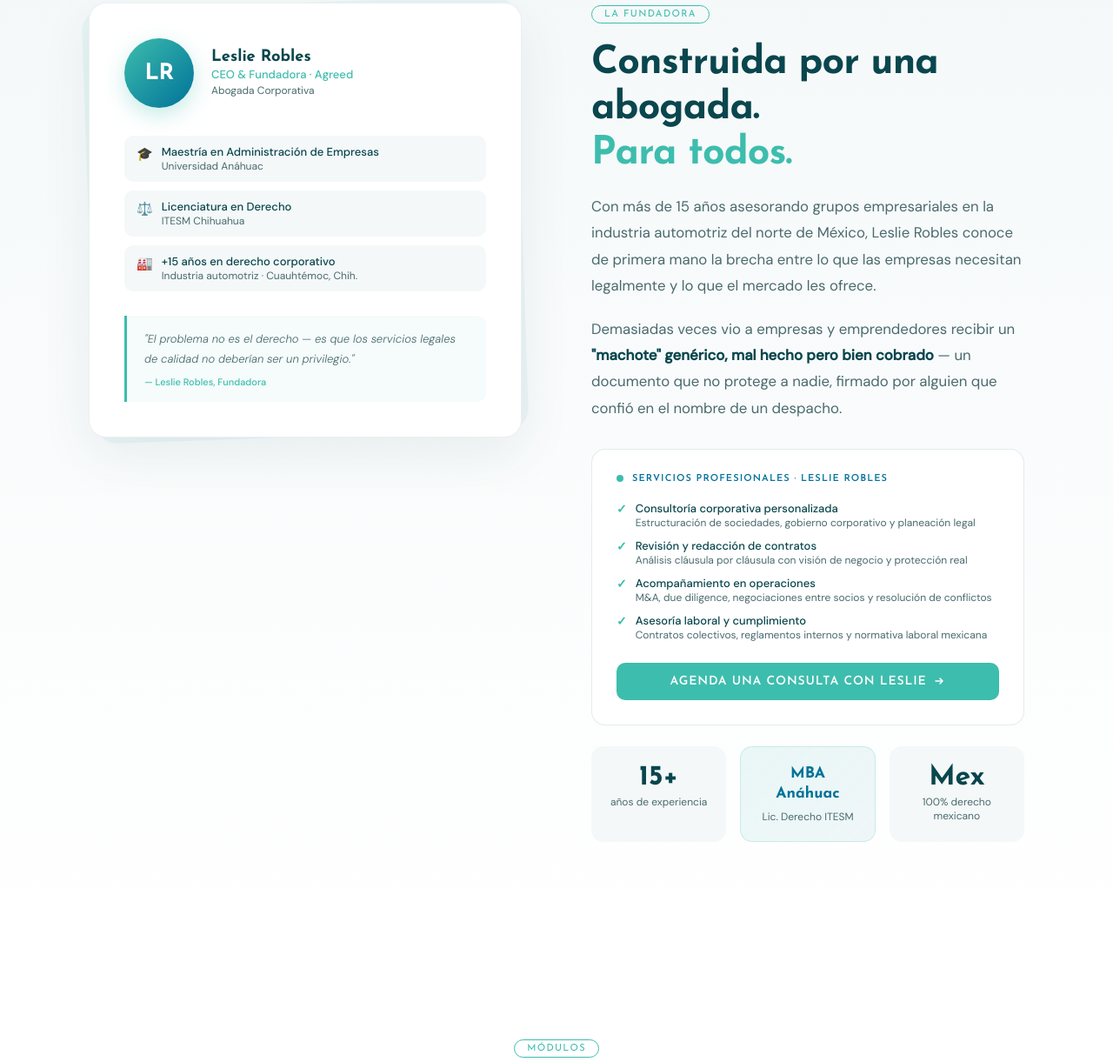
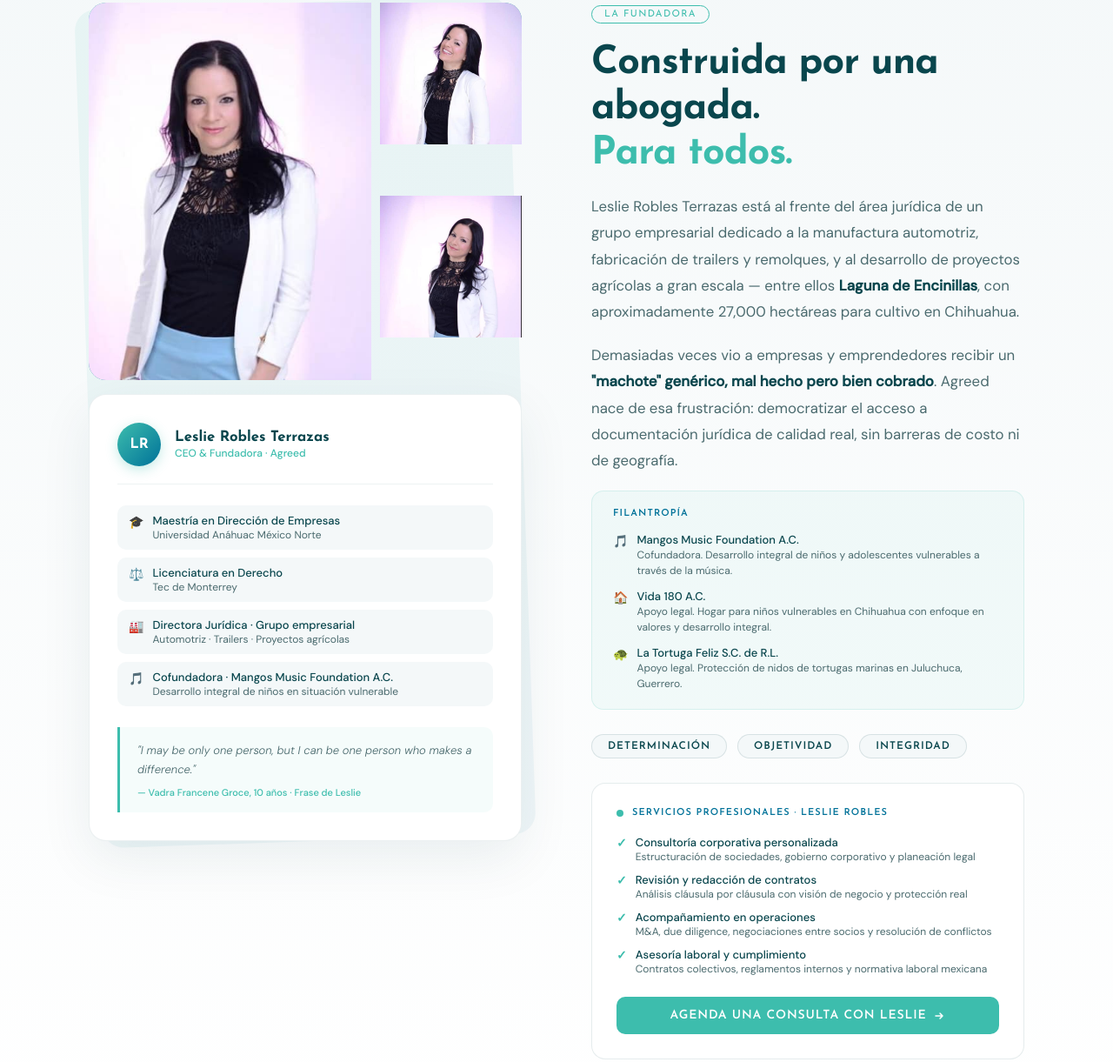
Before and after one commit to noeljau/agreed-site, a plain HTML site: page index.html in a window 1280 px wide. Shown: the part 3790-5011 px from the top of the page at 87% size. Drawn offline with Linux system fonts and the light colour scheme; a script that the page names is missing.

Commit message:
Update founder section with real bio, philanthropy, values, photo slots

```diff
--- a/index.html
+++ b/index.html
@@ -900,47 +900,69 @@
 
       <!-- Visual izquierda -->
       <div style="position:relative;">
+        <!-- Fondo decorativo -->
         <div style="position:absolute;inset:0;background:linear-gradient(135deg,rgba(61,189,173,0.08),rgba(0,114,153,0.05));border-radius:24px;transform:rotate(-2deg);"></div>
-        <div style="position:relative;background:var(--white);border-radius:20px;border:1px solid rgba(9,70,77,0.08);padding:2.5rem;box-shadow:0 20px 60px rgba(9,70,77,0.08);">
-          <!-- Avatar LR -->
-          <div style="display:flex;align-items:center;gap:1.25rem;margin-bottom:2rem;">
-            <div style="width:80px;height:80px;border-radius:50%;background:linear-gradient(135deg,var(--p2),var(--p1));display:flex;align-items:center;justify-content:center;flex-shrink:0;box-shadow:0 8px 24px rgba(61,189,173,0.3);">
-              <span style="font-family:'Josefin Sans',sans-serif;font-size:1.6rem;font-weight:700;color:white;letter-spacing:-0.02em;">LR</span>
+
+        <!-- Galería de fotos -->
+        <div style="position:relative;display:grid;grid-template-columns:2fr 1fr;grid-template-rows:auto auto;gap:10px;margin-bottom:16px;border-radius:20px;overflow:hidden;">
+          <div style="grid-row:1/3;aspect-ratio:3/4;background:linear-gradient(135deg,var(--p2),var(--p1));overflow:hidden;">
+            <img src="/media/leslie1.jpg" alt="Leslie Robles Terrazas" style="width:100%;height:100%;object-fit:cover;object-position:top;" onerror="this.style.display='none'">
+          </div>
+          <div style="aspect-ratio:1/1;background:linear-gradient(135deg,var(--s1),var(--p2));overflow:hidden;">
+            <img src="/media/leslie2.jpg" alt="Leslie Robles Terrazas" style="width:100%;height:100%;object-fit:cover;object-position:top;" onerror="this.style.display='none'">
+          </div>
+          <div style="aspect-ratio:1/1;background:linear-gradient(135deg,var(--base),var(--p1));overflow:hidden;">
+            <img src="/media/leslie3.jpg" alt="Leslie Robles Terrazas" style="width:100%;height:100%;object-fit:cover;object-position:top;" onerror="this.style.display='none'">
+          </div>
+        </div>
+
+        <!-- Card credenciales -->
+        <div style="position:relative;background:var(--white);border-radius:20px;border:1px solid rgba(9,70,77,0.08);padding:2rem;box-shadow:0 20px 60px rgba(9,70,77,0.08);">
+          <!-- Nombre -->
+          <div style="display:flex;align-items:center;gap:1rem;margin-bottom:1.5rem;padding-bottom:1.25rem;border-bottom:1px solid rgba(9,70,77,0.07);">
+            <div style="width:50px;height:50px;border-radius:50%;background:linear-gradient(135deg,var(--p2),var(--p1));display:flex;align-items:center;justify-content:center;flex-shrink:0;box-shadow:0 4px 14px rgba(61,189,173,0.3);">
+              <span style="font-family:'Josefin Sans',sans-serif;font-size:1rem;font-weight:700;color:white;">LR</span>
             </div>
             <div>
-              <div style="font-family:'Josefin Sans',sans-serif;font-size:1.15rem;font-weight:700;color:var(--base);">Leslie Robles</div>
-              <div style="font-size:13px;color:var(--p2);font-weight:500;margin-top:2px;">CEO &amp; Fundadora · Agreed</div>
-              <div style="font-size:12px;color:var(--muted);margin-top:2px;">Abogada Corporativa</div>
+              <div style="font-family:'Josefin Sans',sans-serif;font-size:1.05rem;font-weight:700;color:var(--base);">Leslie Robles Terrazas</div>
+              <div style="font-size:12px;color:var(--p2);font-weight:500;margin-top:2px;">CEO &amp; Fundadora · Agreed</div>
             </div>
           </div>
           <!-- Credenciales -->
-          <div style="display:flex;flex-direction:column;gap:10px;margin-bottom:1.75rem;">
-            <div style="display:flex;align-items:flex-start;gap:10px;padding:10px 14px;background:var(--light);border-radius:10px;">
-              <span style="font-size:15px;margin-top:1px;">🎓</span>
+          <div style="display:flex;flex-direction:column;gap:9px;margin-bottom:1.5rem;">
+            <div style="display:flex;align-items:flex-start;gap:10px;padding:9px 13px;background:var(--light);border-radius:10px;">
+              <span style="font-size:14px;margin-top:1px;">🎓</span>
               <div>
-                <div style="font-size:13px;font-weight:500;color:var(--base);">Maestría en Administración de Empresas</div>
-                <div style="font-size:12px;color:var(--muted);">Universidad Anáhuac</div>
+                <div style="font-size:13px;font-weight:500;color:var(--base);">Maestría en Dirección de Empresas</div>
+                <div style="font-size:12px;color:var(--muted);">Universidad Anáhuac México Norte</div>
               </div>
             </div>
-            <div style="display:flex;align-items:flex-start;gap:10px;padding:10px 14px;background:var(--light);border-radius:10px;">
-              <span style="font-size:15px;margin-top:1px;">⚖️</span>
+            <div style="display:flex;align-items:flex-start;gap:10px;padding:9px 13px;background:var(--light);border-radius:10px;">
+              <span style="font-size:14px;margin-top:1px;">⚖️</span>
               <div>
                 <div style="font-size:13px;font-weight:500;color:var(--base);">Licenciatura en Derecho</div>
-                <div style="font-size:12px;color:var(--muted);">ITESM Chihuahua</div>
+                <div style="font-size:12px;color:var(--muted);">Tec de Monterrey</div>
               </div>
             </div>
-            <div style="display:flex;align-items:flex-start;gap:10px;padding:10px 14px;background:var(--light);border-radius:10px;">
-              <span style="font-size:15px;margin-top:1px;">🏭</span>
+            <div style="display:flex;align-items:flex-start;gap:10px;padding:9px 13px;background:var(--light);border-radius:10px;">
+              <span style="font-size:14px;margin-top:1px;">🏭</span>
               <div>
-                <div style="font-size:13px;font-weight:500;color:var(--base);">+15 años en derecho corporativo</div>
-                <div style="font-size:12px;color:var(--muted);">Industria automotriz · Cuauhtémoc, Chih.</div>
+                <div style="font-size:13px;font-weight:500;color:var(--base);">Directora Jurídica · Grupo empresarial</div>
+                <div style="font-size:12px;color:var(--muted);">Automotriz · Trailers · Proyectos agrícolas</div>
+              </div>
+            </div>
+            <div style="display:flex;align-items:flex-start;gap:10px;padding:9px 13px;background:var(--light);border-radius:10px;">
+              <span style="font-size:14px;margin-top:1px;">🎵</span>
+              <div>
+                <div style="font-size:13px;font-weight:500;color:var(--base);">Cofundadora · Mangos Music Foundation A.C.</div>
+                <div style="font-size:12px;color:var(--muted);">Desarrollo integral de niños en situación vulnerable</div>
               </div>
             </div>
           </div>
           <!-- Quote -->
           <div style="border-left:3px solid var(--p2);padding:1rem 1.25rem;background:rgba(61,189,173,0.05);border-radius:0 10px 10px 0;">
-            <p style="font-size:13px;color:var(--muted);line-height:1.7;font-style:italic;">"El problema no es el derecho — es que los servicios legales de calidad no deberían ser un privilegio."</p>
-            <p style="font-size:11px;color:var(--p2);font-weight:500;margin-top:.5rem;font-style:normal;">— Leslie Robles, Fundadora</p>
+            <p style="font-size:13px;color:var(--muted);line-height:1.7;font-style:italic;">"I may be only one person, but I can be one person who makes a difference."</p>
+            <p style="font-size:11px;color:var(--p2);font-weight:500;margin-top:.5rem;font-style:normal;">— Vadra Francene Groce, 10 años · Frase de Leslie</p>
           </div>
         </div>
       </div>
@@ -953,14 +975,49 @@
           <span style="color:var(--p2);">Para todos.</span>
         </h2>
         <p style="font-size:1.05rem;color:var(--muted);line-height:1.8;margin-bottom:1.25rem;">
-          Con más de 15 años asesorando grupos empresariales en la industria automotriz del norte de México, Leslie Robles conoce de primera mano la brecha entre lo que las empresas necesitan legalmente y lo que el mercado les ofrece.
+          Leslie Robles Terrazas está al frente del área jurídica de un grupo empresarial dedicado a la manufactura automotriz, fabricación de trailers y remolques, y al desarrollo de proyectos agrícolas a gran escala — entre ellos <strong style="color:var(--base);">Laguna de Encinillas</strong>, con aproximadamente 27,000 hectáreas para cultivo en Chihuahua.
         </p>
-        <p style="font-size:1.05rem;color:var(--muted);line-height:1.8;margin-bottom:2rem;">
-          Demasiadas veces vio a empresas y emprendedores recibir un <strong style="color:var(--base);">"machote" genérico, mal hecho pero bien cobrado</strong> — un documento que no protege a nadie, firmado por alguien que confió en el nombre de un despacho.
+        <p style="font-size:1.05rem;color:var(--muted);line-height:1.8;margin-bottom:1.25rem;">
+          Demasiadas veces vio a empresas y emprendedores recibir un <strong style="color:var(--base);">"machote" genérico, mal hecho pero bien cobrado</strong>. Agreed nace de esa frustración: democratizar el acceso a documentación jurídica de calidad real, sin barreras de costo ni de geografía.
         </p>
 
+        <!-- Filantropía -->
+        <div style="background:rgba(61,189,173,0.05);border:1px solid rgba(61,189,173,0.15);border-radius:14px;padding:1.25rem 1.5rem;margin-bottom:1.75rem;">
+          <div style="font-family:'Josefin Sans',sans-serif;font-size:11px;letter-spacing:0.1em;text-transform:uppercase;color:var(--p1);font-weight:600;margin-bottom:1rem;">Filantropía</div>
+          <div style="display:flex;flex-direction:column;gap:.75rem;">
+            <div style="display:flex;align-items:flex-start;gap:10px;">
+              <span style="font-size:14px;flex-shrink:0;margin-top:1px;">🎵</span>
+              <div>
+                <div style="font-size:13px;font-weight:500;color:var(--base);">Mangos Music Foundation A.C.</div>
+                <div style="font-size:12px;color:var(--muted);line-height:1.5;">Cofundadora. Desarrollo integral de niños y adolescentes vulnerables a través de la música.</div>
+              </div>
+            </div>
+            <div style="display:flex;align-items:flex-start;gap:10px;">
+              <span style="font-size:14px;flex-shrink:0;margin-top:1px;">🏠</span>
+              <div>
+                <div style="font-size:13px;font-weight:500;color:var(--base);">Vida 180 A.C.</div>
+                <div style="font-size:12px;color:var(--muted);line-height:1.5;">Apoyo legal. Hogar para niños vulnerables en Chihuahua con enfoque en valores y desarrollo integral.</div>
+              </div>
+            </div>
+            <div style="display:flex;align-items:flex-start;gap:10px;">
+              <span style="font-size:14px;flex-shrink:0;margin-top:1px;">🐢</span>
+              <div>
+                <div style="font-size:13px;font-weight:500;color:var(--base);">La Tortuga Feliz S.C. de R.L.</div>
+                <div style="font-size:12px;color:var(--muted);line-height:1.5;">Apoyo legal. Protección de nidos de tortugas marinas en Juluchuca, Guerrero.</div>
+              </div>
+            </div>
+          </div>
+        </div>
+
+        <!-- Valores -->
+        <div style="display:flex;gap:.75rem;flex-wrap:wrap;margin-bottom:1.75rem;">
+          <span style="font-family:'Josefin Sans',sans-serif;font-size:12px;letter-spacing:0.08em;text-transform:uppercase;color:var(--base);background:var(--light);border:1px solid rgba(9,70,77,0.12);padding:7px 18px;border-radius:100px;font-weight:600;">Determinación</span>
+          <span style="font-family:'Josefin Sans',sans-serif;font-size:12px;letter-spacing:0.08em;text-transform:uppercase;color:var(--base);background:var(--light);border:1px solid rgba(9,70,77,0.12);padding:7px 18px;border-radius:100px;font-weight:600;">Objetividad</span>
+          <span style="font-family:'Josefin Sans',sans-serif;font-size:12px;letter-spacing:0.08em;text-transform:uppercase;color:var(--base);background:var(--light);border:1px solid rgba(9,70,77,0.12);padding:7px 18px;border-radius:100px;font-weight:600;">Integridad</span>
+        </div>
+
         <!-- Servicios profesionales personales de Leslie -->
-        <div style="background:var(--white);border-radius:16px;border:1px solid rgba(9,70,77,0.1);padding:1.75rem;margin-bottom:1.5rem;">
+        <div style="background:var(--white);border-radius:16px;border:1px solid rgba(9,70,77,0.1);padding:1.75rem;">
           <div style="display:flex;align-items:center;gap:10px;margin-bottom:1.25rem;">
             <div style="width:8px;height:8px;border-radius:50%;background:var(--p2);"></div>
             <span style="font-family:'Josefin Sans',sans-serif;font-size:11px;letter-spacing:0.1em;text-transform:uppercase;color:var(--p1);font-weight:600;">Servicios profesionales · Leslie Robles</span>
@@ -999,22 +1056,6 @@
             Agenda una consulta con Leslie
             <svg width="14" height="14" viewBox="0 0 14 14" fill="none"><path d="M3 7h8M8 4l3 3-3 3" stroke="currentColor" stroke-width="1.5" stroke-linecap="round" stroke-linejoin="round"/></svg>
           </a>
-        </div>
-
-        <!-- Stats -->
-        <div style="display:grid;grid-template-columns:repeat(3,1fr);gap:1rem;">
-          <div style="text-align:center;padding:1.25rem 1rem;background:var(--light);border-radius:14px;">
-            <div style="font-family:'Josefin Sans',sans-serif;font-size:2rem;font-weight:700;color:var(--base);line-height:1;">15+</div>
-            <div style="font-size:12px;color:var(--muted);margin-top:4px;">años de experiencia</div>
-          </div>
-          <div style="text-align:center;padding:1.25rem 1rem;background:linear-gradient(135deg,rgba(61,189,173,0.1),rgba(0,114,153,0.06));border-radius:14px;border:1px solid rgba(61,189,173,0.2);">
-            <div style="font-family:'Josefin Sans',sans-serif;font-size:1.1rem;font-weight:700;color:var(--p1);line-height:1.3;">MBA<br>Anáhuac</div>
-            <div style="font-size:12px;color:var(--muted);margin-top:6px;">Lic. Derecho ITESM</div>
-          </div>
-          <div style="text-align:center;padding:1.25rem 1rem;background:var(--light);border-radius:14px;">
-            <div style="font-family:'Josefin Sans',sans-serif;font-size:2rem;font-weight:700;color:var(--base);line-height:1;">Mex</div>
-            <div style="font-size:12px;color:var(--muted);margin-top:4px;">100% derecho mexicano</div>
-          </div>
         </div>
       </div>
     </div>
```
Also changed, not shown: media/leslie1.jpg (added), media/leslie2.jpg (added), media/leslie3.jpg (added).
